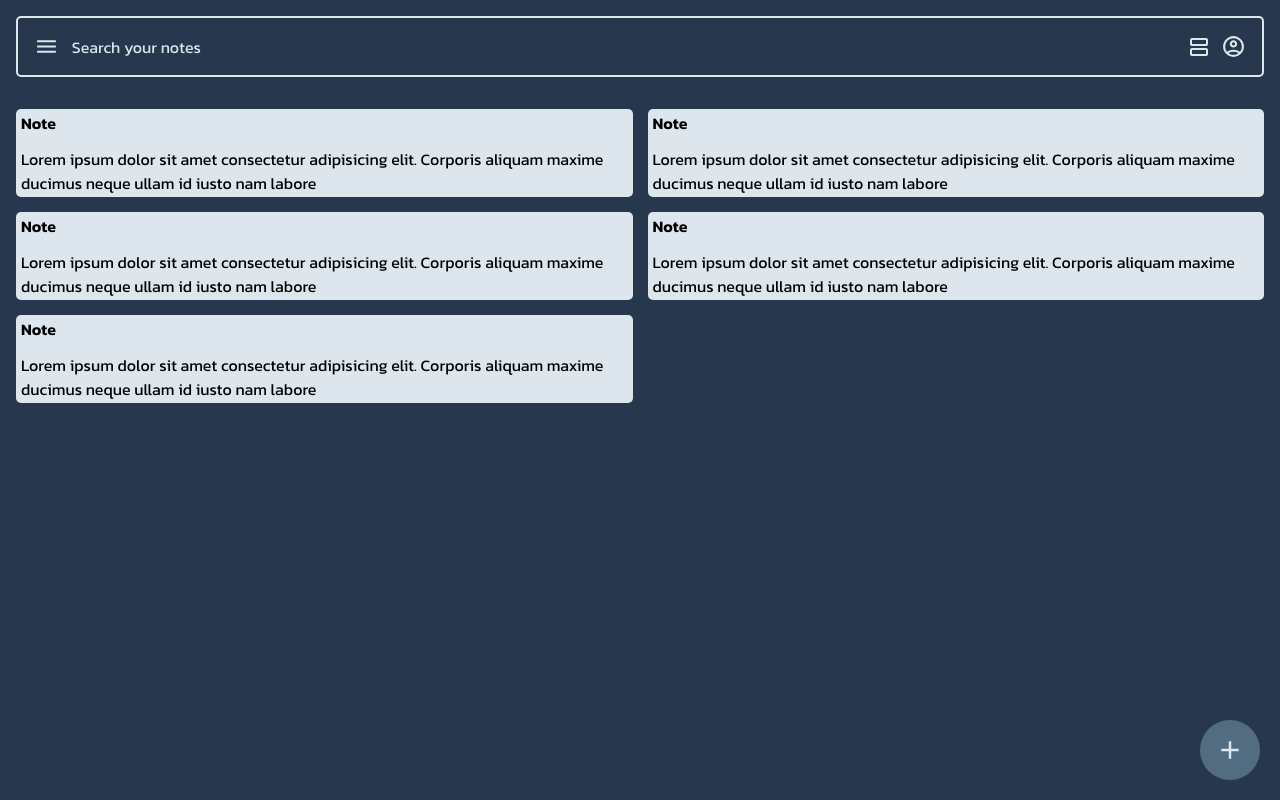
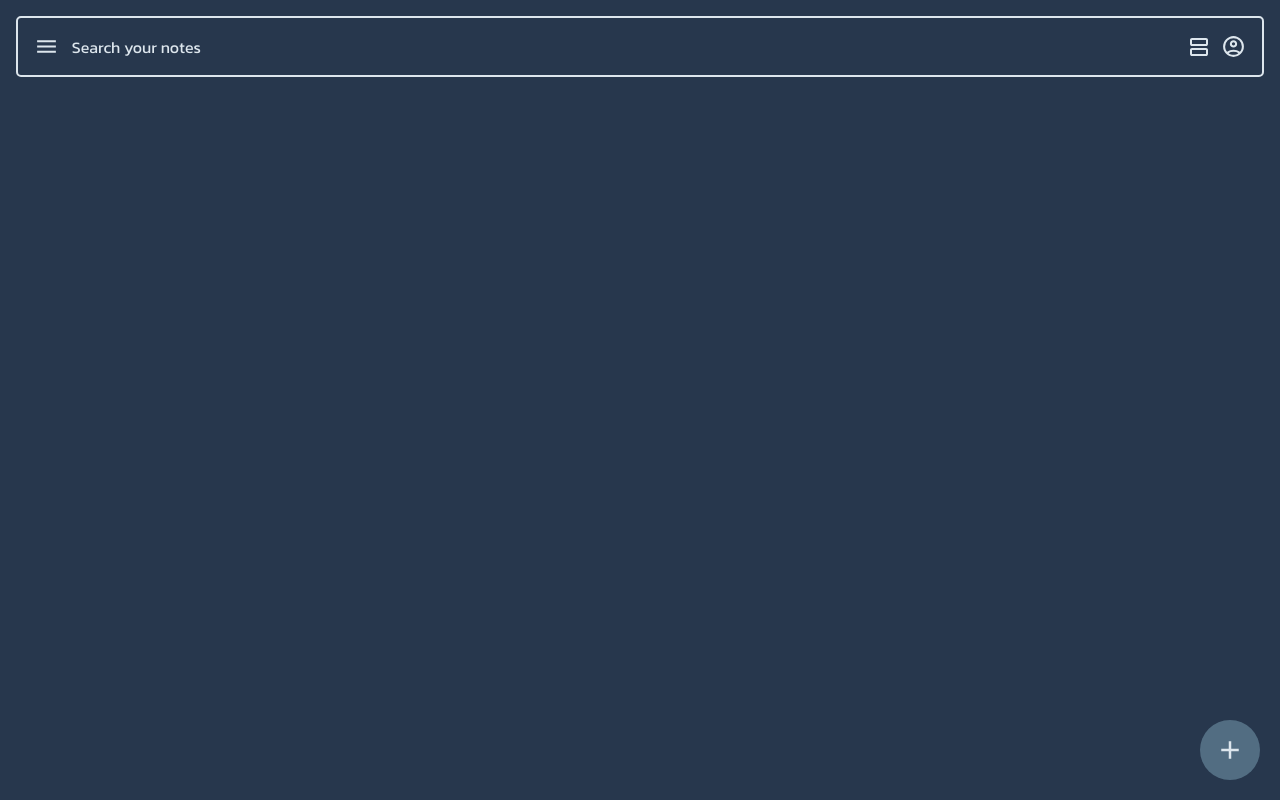
Before and after one commit to urosrelic/swift-note, a React (Vite) app: page / in a window 1280 px wide. Built offline with nearby package versions, Linux system fonts and the light colour scheme.

Commit message:
chore: remove note item and grid for reintroduction

```diff
--- a/src/App.tsx
+++ b/src/App.tsx
@@ -1,7 +1,6 @@
 import { useState } from 'react';
 import Fab from './components/FAB/Fab';
 import Navbar from './components/Navbar/Navbar';
-import NoteGrid from './components/NoteGrid/NoteGrid';
 
 function App() {
   const [gridView, setGridView] = useState<boolean>(true);
@@ -10,7 +9,6 @@ function App() {
     <>
       <div className='app'>
         <Navbar gridView={gridView} setGridView={setGridView} />
-        <NoteGrid gridView={gridView} />
         <Fab />
       </div>
     </>
--- a/src/components/NoteGrid/NoteGrid.css
+++ /dev/null
@@ -1,20 +0,0 @@
-.note-grid {
-  width: 100%;
-  display: flex;
-}
-
-.note-grid-items.grid-view {
-  margin: 1rem;
-  width: 100%;
-  display: grid;
-  grid-template-columns: repeat(2, 1fr);
-  gap: 15px;
-}
-
-.note-grid-items.list-view {
-  margin: 1rem;
-  width: 100%;
-  display: grid;
-  grid-template-columns: repeat(1, 1fr);
-  gap: 15px;
-}
--- a/src/components/NoteGrid/NoteGrid.tsx
+++ /dev/null
@@ -1,23 +0,0 @@
-import { GridProps } from '../../utils/GridProps';
-import NoteItem from '../NoteItem/NoteItem';
-import './NoteGrid.css';
-
-const NoteGrid = ({ gridView }: GridProps) => {
-  const gridClass = gridView
-    ? 'note-grid-items grid-view'
-    : 'note-grid-items list-view';
-
-  return (
-    <div className='note-grid'>
-      <div className={gridClass}>
-        <NoteItem />
-        <NoteItem />
-        <NoteItem />
-        <NoteItem />
-        <NoteItem />
-      </div>
-    </div>
-  );
-};
-
-export default NoteGrid;
--- a/src/components/NoteItem/NoteItem.css
+++ /dev/null
@@ -1,18 +0,0 @@
-.note-item {
-  width: 100%;
-  background-color: var(--secondary-color);
-  display: flex;
-  flex-direction: column;
-  align-items: flex-start;
-  border-radius: 5px;
-}
-
-.note-item-name {
-  font-weight: 600;
-  padding: 2px 5px;
-  margin-bottom: 0.5rem;
-}
-
-.note-item-details {
-  padding: 2px 5px;
-}
--- a/src/components/NoteItem/NoteItem.tsx
+++ /dev/null
@@ -1,14 +0,0 @@
-import './NoteItem.css';
-const NoteItem = () => {
-  return (
-    <div className='note-item'>
-      <span className='note-item-name'>Note</span>
-      <span className='note-item-details'>
-        Lorem ipsum dolor sit amet consectetur adipisicing elit. Corporis
-        aliquam maxime ducimus neque ullam id iusto nam labore
-      </span>
-    </div>
-  );
-};
-
-export default NoteItem;
```
